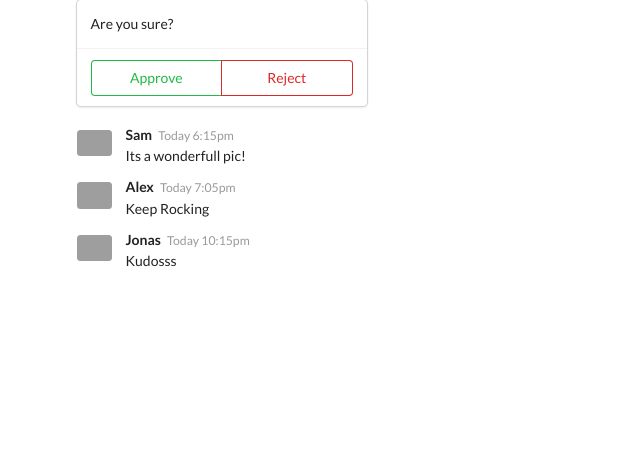
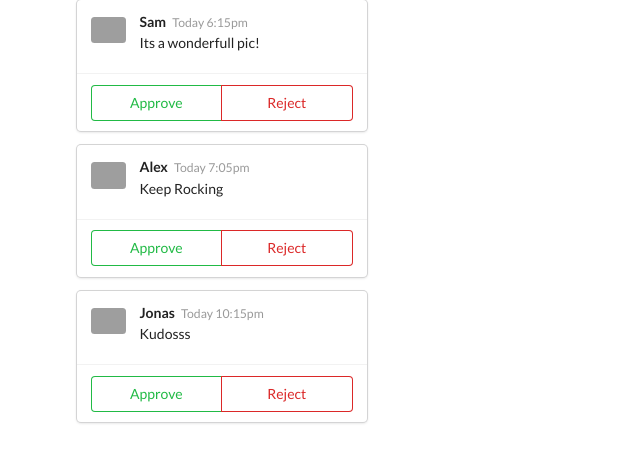
Before and after one commit to anjaliasha123/component-commentsApp, a React (Create React App) app: page / in a window 1280 px wide. Shown: the top 462 px of the page, without its empty margins (0-640 px from the left). Built offline with nearby package versions, Linux system fonts and the light colour scheme; grey boxes are pictures that could not be loaded.

Commit message:
approve-reject-comment

```diff
--- a/src/ApprovalCard.js
+++ b/src/ApprovalCard.js
@@ -1,9 +1,9 @@
 import React from "react";
 
-const ApprovalCard = () => {
+const ApprovalCard = (props) => {
   return (
     <div className="ui card">
-      <div className="content">Are you sure?</div>
+      <div className="content">{props.children}</div>
       <div className="extra content">
         <div className="ui two buttons">
           <div className="ui basic green button">Approve</div>
--- a/src/index.js
+++ b/src/index.js
@@ -6,22 +6,27 @@
 const App = () => {
   return (
     <div className="ui container comments">
-      <ApprovalCard />
+      <ApprovalCard>
         <CommentDetail
           author="Sam"
           dateTime="Today 6:15pm"
           comment="Its a wonderfull pic!"
         />
+      </ApprovalCard>
+      <ApprovalCard>
         <CommentDetail
           author="Alex"
           dateTime="Today 7:05pm"
           comment="Keep Rocking"
         />
+      </ApprovalCard>
+      <ApprovalCard>
         <CommentDetail
           author="Jonas"
           dateTime="Today 10:15pm"
           comment="Kudosss"
         />
+      </ApprovalCard>
     </div>
   );
 };
```
Lines whose indentation alone changed are shown as unchanged.
